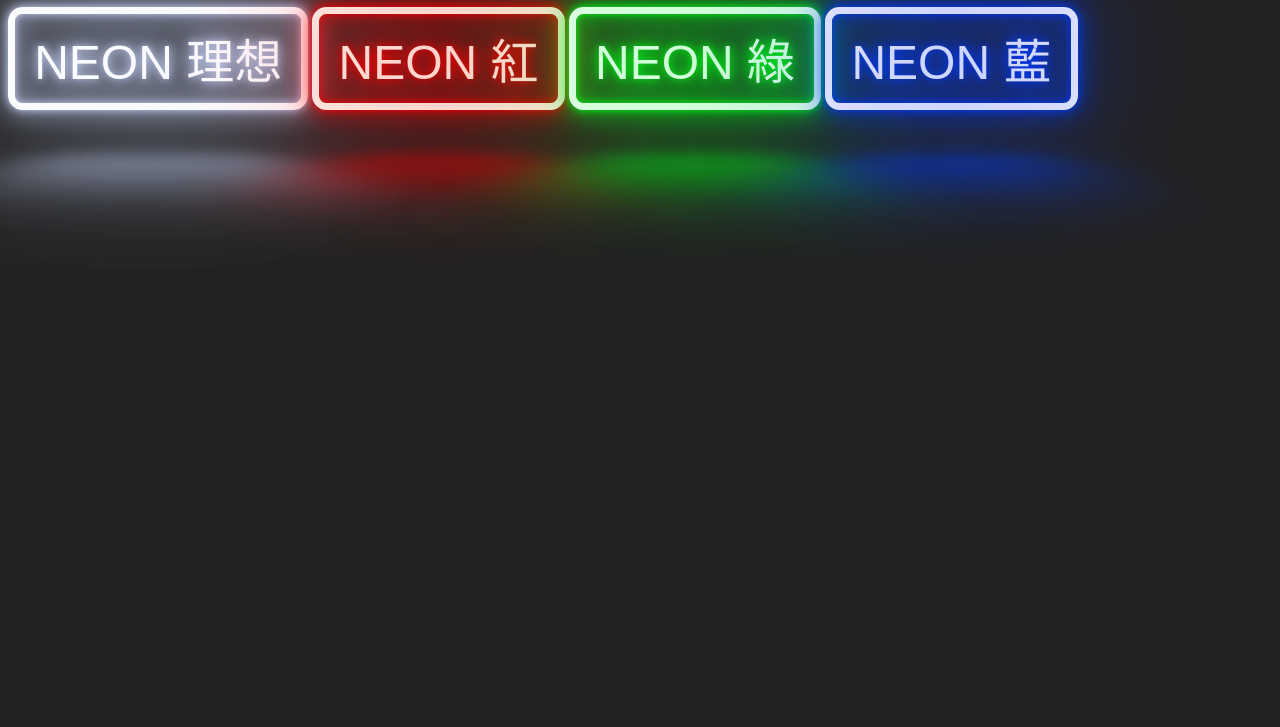
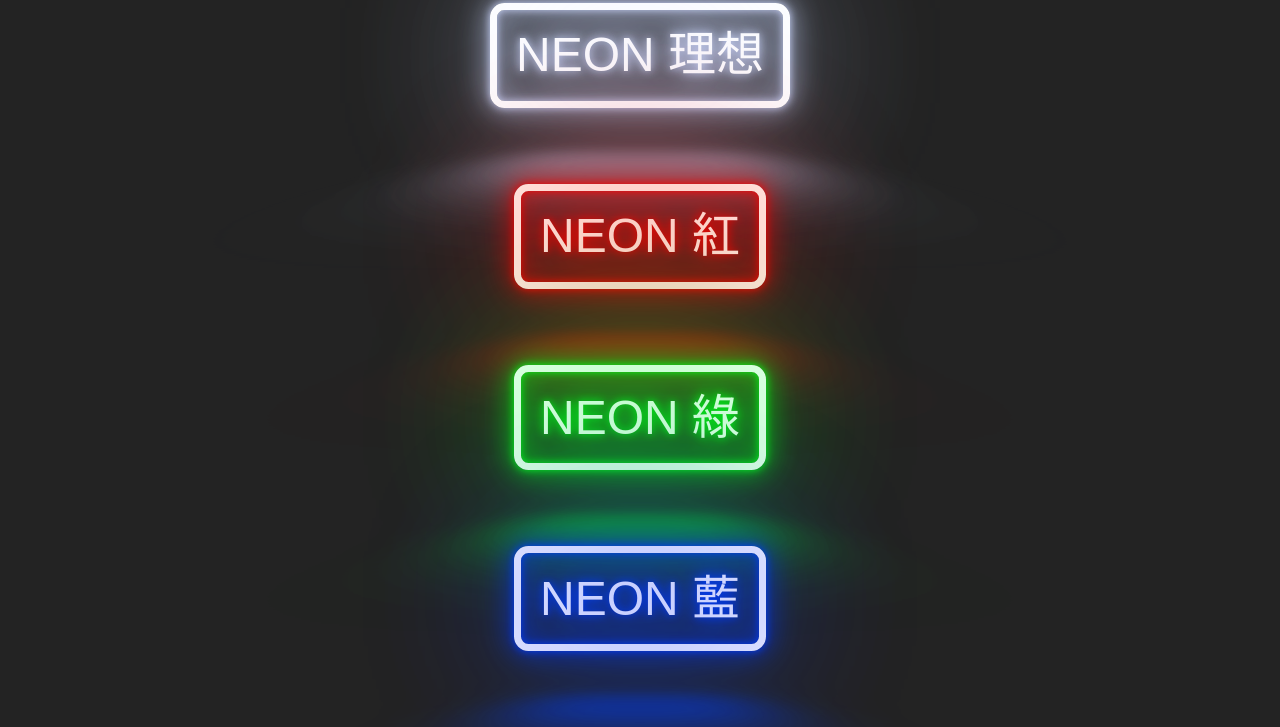
Before and after one commit to ruridge/neon-lights, an Astro site: page / in a window 1280 px wide. Shown: the part 73-800 px from the top of the page. Built offline with nearby package versions, Linux system fonts and the light colour scheme; Astro itself is replaced by a stand-in of ours.

Commit message:
Add ts configs and tailwind css

```diff
--- a/astro.config.mjs
+++ b/astro.config.mjs
@@ -1,8 +1,9 @@
 import { defineConfig } from "astro/config";
+import react from "@astrojs/react";
 
-import react from "@astrojs/react";
+import tailwind from "@astrojs/tailwind";
 
 // https://astro.build/config
 export default defineConfig({
-  integrations: [react()]
+  integrations: [react(), tailwind()]
 });
--- a/src/components/Neon.tsx
+++ b/src/components/Neon.tsx
@@ -1,4 +1,3 @@
-import React from "react";
 import clsx from "clsx";
 import "./Neon.css";
 
--- /dev/null
+++ b/src/env.d.ts
@@ -0,0 +1 @@
+/// <reference types="astro/client" />
--- a/src/pages/index.astro
+++ b/src/pages/index.astro
@@ -7,10 +7,9 @@ import { Neon } from "../components/Neon";
 
 <!-- Below is your "component template." It's just HTML, but with
      some magic sprinkled in to help you build great templates. -->
-<html>
-  <body>
-    <h1>Neon Lights</h1>
-    <div class="red">
+<html class="h-full">
+  <body class="h-full">
+    <div class="flex flex-col items-center justify-evenly h-full">
       <Neon color="default">Neon 理想</Neon>
       <Neon color="red">Neon 紅</Neon>
       <Neon color="green">Neon 綠</Neon>
--- /dev/null
+++ b/tailwind.config.cjs
@@ -0,0 +1,8 @@
+/** @type {import('tailwindcss').Config} */
+module.exports = {
+	content: ['./src/**/*.{astro,html,js,jsx,md,mdx,svelte,ts,tsx,vue}'],
+	theme: {
+		extend: {},
+	},
+	plugins: [],
+}
```
Also changed, not shown: package.json (+5 -3 lines), src/App.jsx (deleted, +0 -16 lines), tsconfig.json (added, +8 -0 lines), 1 other file.
